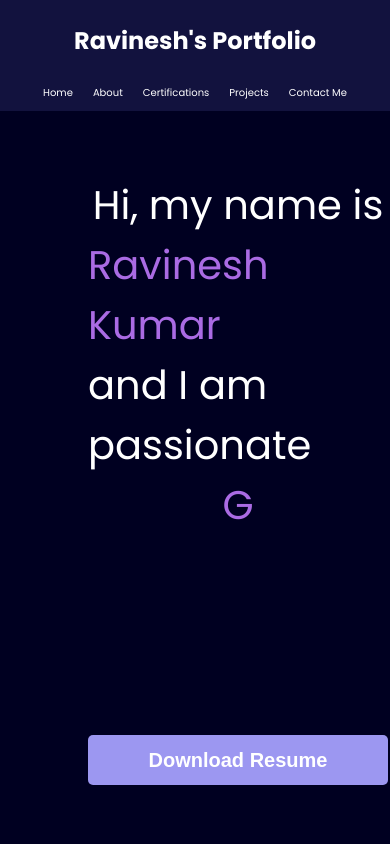
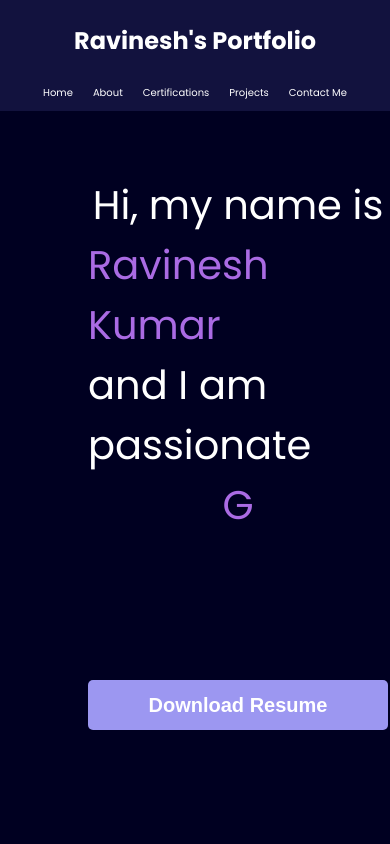
Before and after one commit to ravineshk/ravinesh-portfolio-website, a plain HTML site: page index.html in a window 390 px wide. Shown: the top 844 px of the page. Drawn offline with nearby package versions, Linux system fonts and the light colour scheme.

Commit message:
Add files via upload

```diff
--- a/style.css
+++ b/style.css
@@ -496,6 +496,11 @@ nav ul li a:hover {
     }
 
 }
+@media only screen and (max-width: 1657px) {
+    .btn1{
+        margin: 30px 0;
+      }
+}
 
 @media only screen and (max-width: 1200px) {
     .work div {
@@ -608,6 +613,9 @@ nav ul li a:hover {
     .leftprojectSection a:hover {
         font-size: 2.3rem;
     }
+    .btn1{
+        margin: 30px 0;
+      }
 
 
 }
@@ -850,7 +858,7 @@ nav ul li a:hover {
     }
 
     .footer{
-        font-size: 7px;
+        font-size: 6.5px;
     }
     .certification {
         font-size: 1rem;
@@ -864,6 +872,9 @@ nav ul li a:hover {
     .firstSection > div {
         padding: 0px 10px;
         font-size: 40px;
+      }
+      .btn1{
+        margin: 20px 0;
       }
 
 
```
